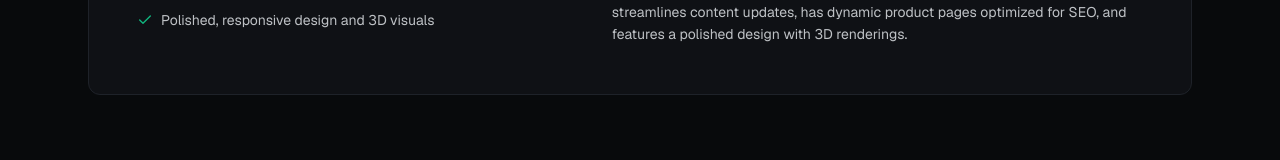
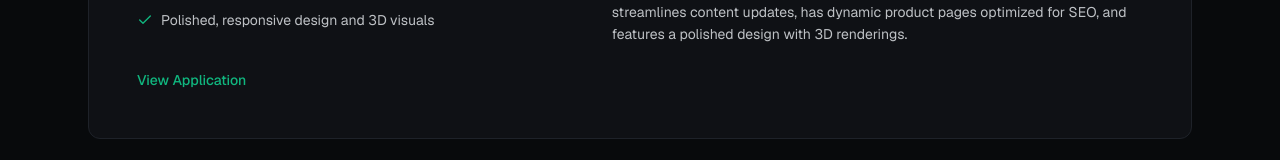
Before and after one commit to connor-kfitz/fitzsystems, a Next.js app: page /projects in a window 1280 px wide. Shown: the part 726-886 px from the top of the page. Built offline with nearby package versions, Linux system fonts and the light colour scheme.

Commit message:
Added Application Link to Project Cards

```diff
--- a/components/projects/ProjectCards.tsx
+++ b/components/projects/ProjectCards.tsx
@@ -86,6 +86,19 @@ export default function ProjectCards() {
                 </div>
 
               </div>
+
+              {/* Application Link */}
+              <footer className="mt-6 flex items-center justify-between">
+                <a
+                  href={project.liveUrl}
+                  target="_blank"
+                  rel="noopener noreferrer"
+                  className="text-sm font-medium text-primary hover:underline"
+                >
+                  View Application
+                </a>
+              </footer>
+
             </article>
           ))}
         </div>
--- a/lib/constants.tsx
+++ b/lib/constants.tsx
@@ -41,6 +41,7 @@ export const projects = [
       "Content updates reduced by ~98%, no developer needed.",
       "Polished, responsive design and 3D visuals"
     ],
+    liveUrl: "https://swexposures.com",
     slug: "south-west-exposures"
   }
 ];
```
